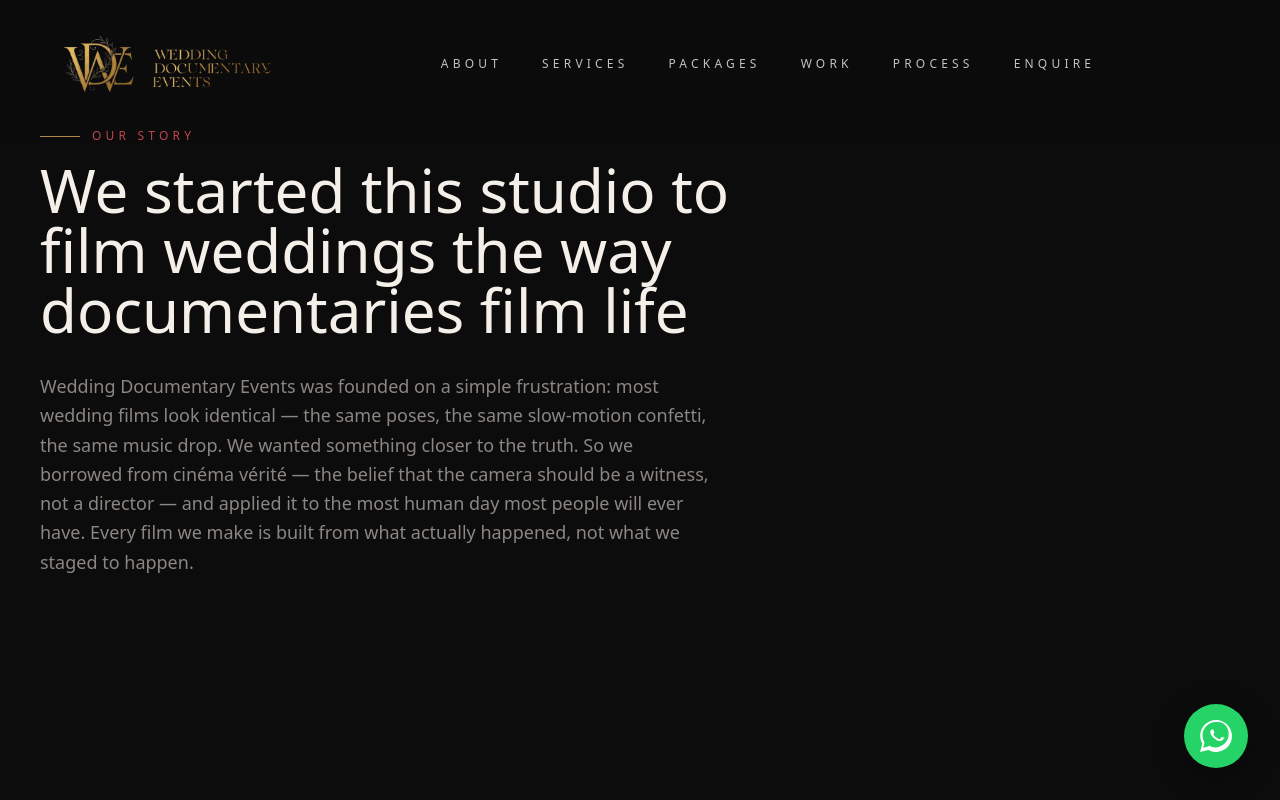
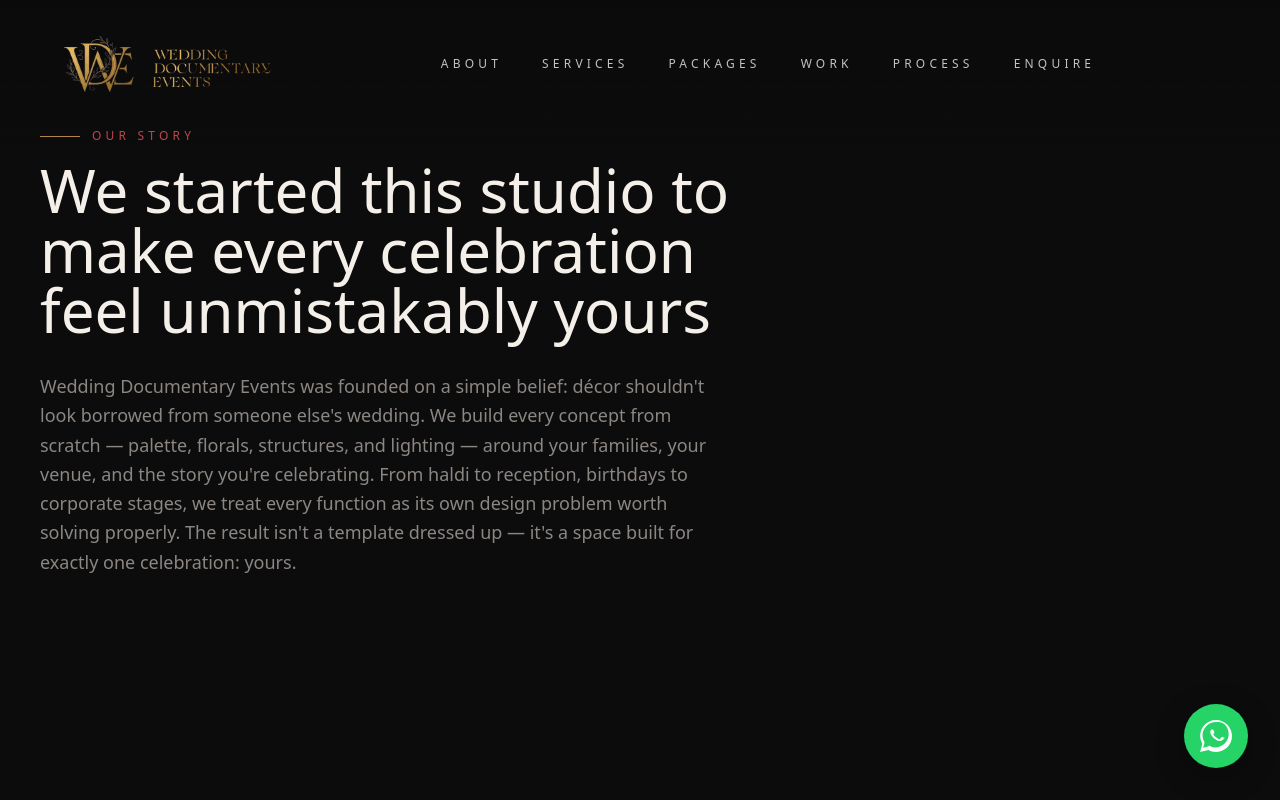
Before and after one commit to aaron-dnd/wde, a Next.js app: page /about in a window 1280 px wide. Shown: the top 800 px of the page. Built offline with nearby package versions, Linux system fonts and the light colour scheme.

Commit message:
Minor changes in app layout

```diff
--- a/app/about/page.tsx
+++ b/app/about/page.tsx
@@ -10,18 +10,18 @@ export default function AboutPage() {
           Our Story
         </p>
         <h1 className="font-display text-4xl md:text-6xl text-cream max-w-3xl mb-8">
-          We started this studio to film weddings the way documentaries
-          film life
+          We started this studio to make every celebration feel
+          unmistakably yours
         </h1>
         <p className="text-stone text-lg leading-relaxed max-w-2xl">
-          Wedding Documentary Events was founded on a simple frustration:
-          most wedding films look identical — the same poses, the same
-          slow-motion confetti, the same music drop. We wanted something
-          closer to the truth. So we borrowed from cinéma vérité — the
-          belief that the camera should be a witness, not a director — and
-          applied it to the most human day most people will ever have.
-          Every film we make is built from what actually happened, not what
-          we staged to happen.
+          Wedding Documentary Events was founded on a simple belief: décor
+          shouldn&apos;t look borrowed from someone else&apos;s wedding. We build every
+          concept from scratch — palette, florals, structures, and lighting —
+          around your families, your venue, and the story you&apos;re
+          celebrating. From haldi to reception, birthdays to corporate
+          stages, we treat every function as its own design problem worth
+          solving properly. The result isn&apos;t a template dressed up — it&apos;s a
+          space built for exactly one celebration: yours.
         </p>
       </section>
       <Pillars />
--- a/app/packages/page.tsx
+++ b/app/packages/page.tsx
@@ -7,7 +7,7 @@ export default function PackagesPage() {
       <section className="container-wide pb-12 sm:pb-16">
         <p className="text-xs tracking-widest2 uppercase text-gold mb-4">
           <span className="eyebrow-line" />
-          Packages
+         WDE Packages
         </p>
         <h1 className="font-display text-3xl sm:text-4xl md:text-6xl text-cream max-w-3xl">
           Five levels of décor, scaled to your celebration
--- a/app/services/page.tsx
+++ b/app/services/page.tsx
@@ -11,7 +11,7 @@ export default function ServicesPage() {
           What We Do
         </p>
         <h1 className="font-display text-4xl md:text-6xl text-cream max-w-3xl">
-          Décor and event production, from haldi to the last dance
+           Décor and production for every celebration you&apos;re planning
         </h1>
       </section>
       <Services />
```
